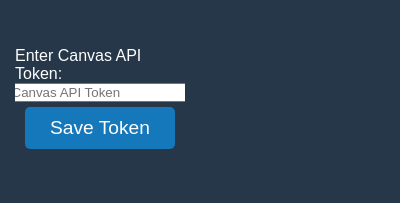
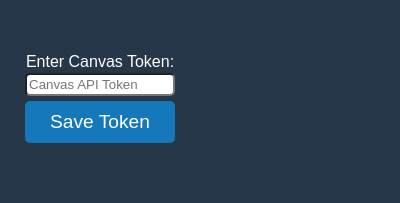
Before and after one commit to RyanHarang/ClassSync, a browser extension: page extension/html/popup.html in a window 400 px wide. Drawn offline with Linux system fonts and the light colour scheme.

Commit message:
Fixing styling

```diff
--- a/extension/css/styles.css
+++ b/extension/css/styles.css
@@ -28,15 +28,25 @@
 .event-list {
   margin-top: 20px;
   font-size: 1rem;
-
 }
 
 .event-list li {
   margin-bottom: 5px;
 }
 
+.label {
+  margin-bottom: 2px;
+  font-size: 1rem;
+}
+
+.input {
+  padding: 2px;
+  width: 150px;
+  border-radius: 5px;
+}
+
 .btn {
-  padding: 10px 10px;
+  padding: 10px;
   margin: 5px;
   min-width: 150px;
   border: none;
--- a/extension/html/popup.html
+++ b/extension/html/popup.html
@@ -1,26 +1,29 @@
 <!DOCTYPE html>
 <html lang="en">
-
   <head>
-  <meta charset="UTF-8">
-  <meta name="viewport" content="width=device-width, initial-scale=1.0">
+    <meta charset="UTF-8" />
+    <meta name="viewport" content="width=device-width, initial-scale=1.0" />
     <title>Class Sync</title>
-  <link rel="stylesheet" href="../css/styles.css">
+    <link rel="stylesheet" href="../css/styles.css" />
   </head>
 
   <body>
     <div id="token-form" class="token-form">
-    <label for="canvas-token">Enter Canvas API Token:</label>
-    <input type="text" id="canvas-token" placeholder="Canvas API Token" />
+      <label for="canvas-token" class="label">Enter Canvas Token:</label>
+      <input
+        type="text"
+        id="canvas-token"
+        class="input"
+        placeholder="Canvas API Token"
+      />
       <button id="save-token" class="btn">Save Token</button>
     </div>
 
-  <div id="main-content" class="main-content" style="display: none;">
+    <div id="main-content" class="main-content" style="display: none">
       <button id="fetch-events" class="btn">Sync Calendar</button>
       <button id="download-ics" class="btn">Download .ics</button>
       <ul id="event-list" class="event-list"></ul>
     </div>
     <script src="../js/popup.js"></script>
   </body>
-
 </html>
```
Lines whose indentation alone changed are shown as unchanged.
